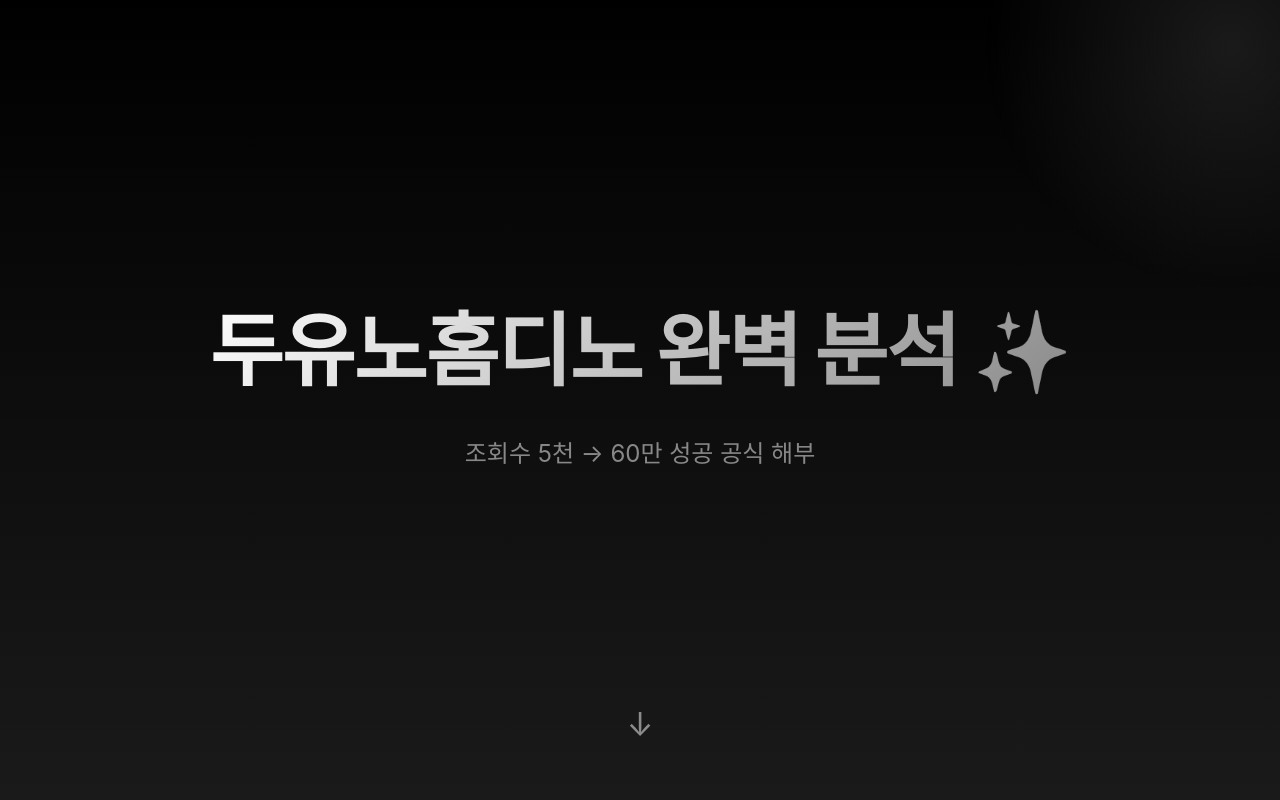
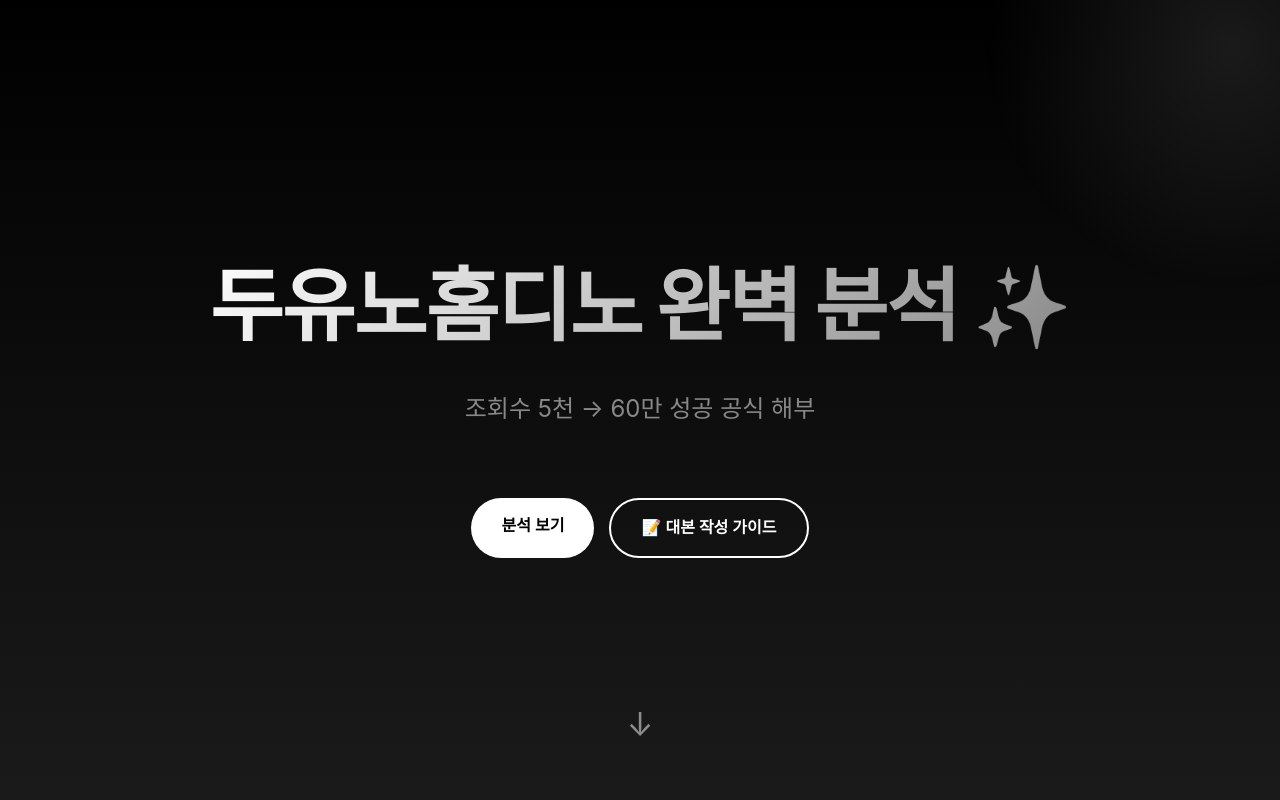
Before and after one commit to subihome/doyouknow, a plain HTML site: page index.html in a window 1280 px wide. Shown: the top 800 px of the page. Drawn offline with Linux system fonts and the light colour scheme.

Commit message:
Add navigation buttons

```diff
--- a/index.html
+++ b/index.html
@@ -63,6 +63,45 @@
             color: #888;
             margin-bottom: 40px;
             animation: fadeInUp 0.8s ease-out 0.2s backwards;
+        }
+
+        .hero-nav {
+            display: flex;
+            gap: 15px;
+            flex-wrap: wrap;
+            justify-content: center;
+            margin-top: 30px;
+            animation: fadeInUp 0.8s ease-out 0.4s backwards;
+        }
+
+        .hero-btn {
+            background: white;
+            color: black;
+            border: none;
+            padding: 15px 30px;
+            border-radius: 30px;
+            font-size: 1rem;
+            font-weight: 600;
+            cursor: pointer;
+            transition: all 0.3s ease;
+            text-decoration: none;
+            display: inline-block;
+        }
+
+        .hero-btn:hover {
+            transform: translateY(-5px);
+            box-shadow: 0 10px 30px rgba(255,255,255,0.3);
+        }
+
+        .hero-btn.secondary {
+            background: transparent;
+            color: white;
+            border: 2px solid white;
+        }
+
+        .hero-btn.secondary:hover {
+            background: white;
+            color: black;
         }
 
         .scroll-indicator {
@@ -659,6 +698,10 @@
     <div class="hero">
         <div class="hero-title">두유노홈디노 완벽 분석 ✨</div>
         <div class="hero-subtitle">조회수 5천 → 60만 성공 공식 해부</div>
+        <div class="hero-nav">
+            <a href="#overview" class="hero-btn">분석 보기</a>
+            <a href="script-guide.html" class="hero-btn secondary">📝 대본 작성 가이드</a>
+        </div>
         <div class="scroll-indicator">↓</div>
     </div>
 
```
